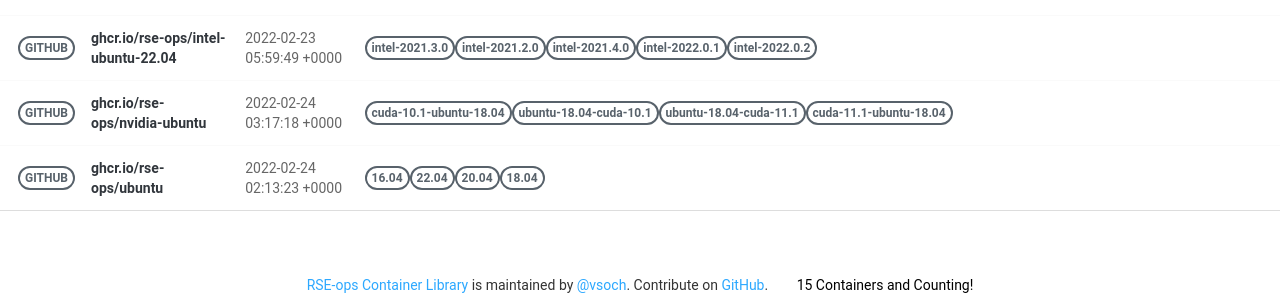
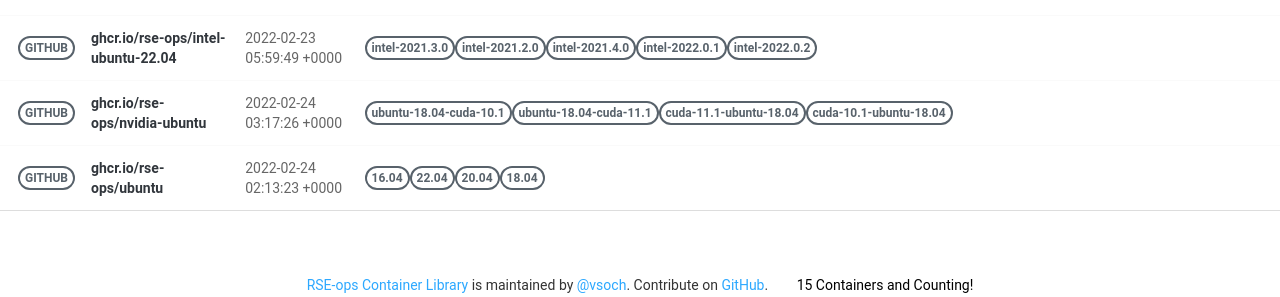
Before and after one commit to rse-ops/docker-images, a Jekyll site: the page built from pages/index.md, in a window 1280 px wide. Shown: the part 966-1263 px from the top of the page. Built offline with Jekyll 4.4.1, drawn with Linux system fonts in a browser that asks for light colours; nearby versions of some CDN libraries; part of the change alters nothing that is shown.

Commit message:
Automated push to update library 2022-02-24

```diff
--- a/_library/ghcr.io-rse-ops-nvidia-ubuntu.md
+++ b/_library/ghcr.io-rse-ops-nvidia-ubuntu.md
@@ -1,14 +1,11 @@
 ---
 layout: container
 name: ghcr.io/rse-ops/nvidia-ubuntu
-updated_at: 2022-02-24 03:17:18.447239
+updated_at: 2022-02-24 03:17:26.998277
 
 
 container_url: https://github.com/orgs/rse-ops/packages/container/package/nvidia-ubuntu
 versions:
- - tag: cuda-10.1-ubuntu-18.04
-   dockerfile: https://github.com/rse-ops/docker-images/blob/main/nvidia-ubuntu/Dockerfile
-   manifest: https://crane.ggcr.dev/manifest/ghcr.io/rse-ops/nvidia-ubuntu:cuda-10.1-ubuntu-18.04
  - tag: ubuntu-18.04-cuda-10.1
    dockerfile: https://github.com/rse-ops/docker-images/blob/main/nvidia-ubuntu/Dockerfile
    manifest: https://crane.ggcr.dev/manifest/ghcr.io/rse-ops/nvidia-ubuntu:ubuntu-18.04-cuda-10.1
@@ -18,5 +15,8 @@ versions:
  - tag: cuda-11.1-ubuntu-18.04
    dockerfile: https://github.com/rse-ops/docker-images/blob/main/nvidia-ubuntu/Dockerfile
    manifest: https://crane.ggcr.dev/manifest/ghcr.io/rse-ops/nvidia-ubuntu:cuda-11.1-ubuntu-18.04
+ - tag: cuda-10.1-ubuntu-18.04
+   dockerfile: https://github.com/rse-ops/docker-images/blob/main/nvidia-ubuntu/Dockerfile
+   manifest: https://crane.ggcr.dev/manifest/ghcr.io/rse-ops/nvidia-ubuntu:cuda-10.1-ubuntu-18.04
 
 ---
```
